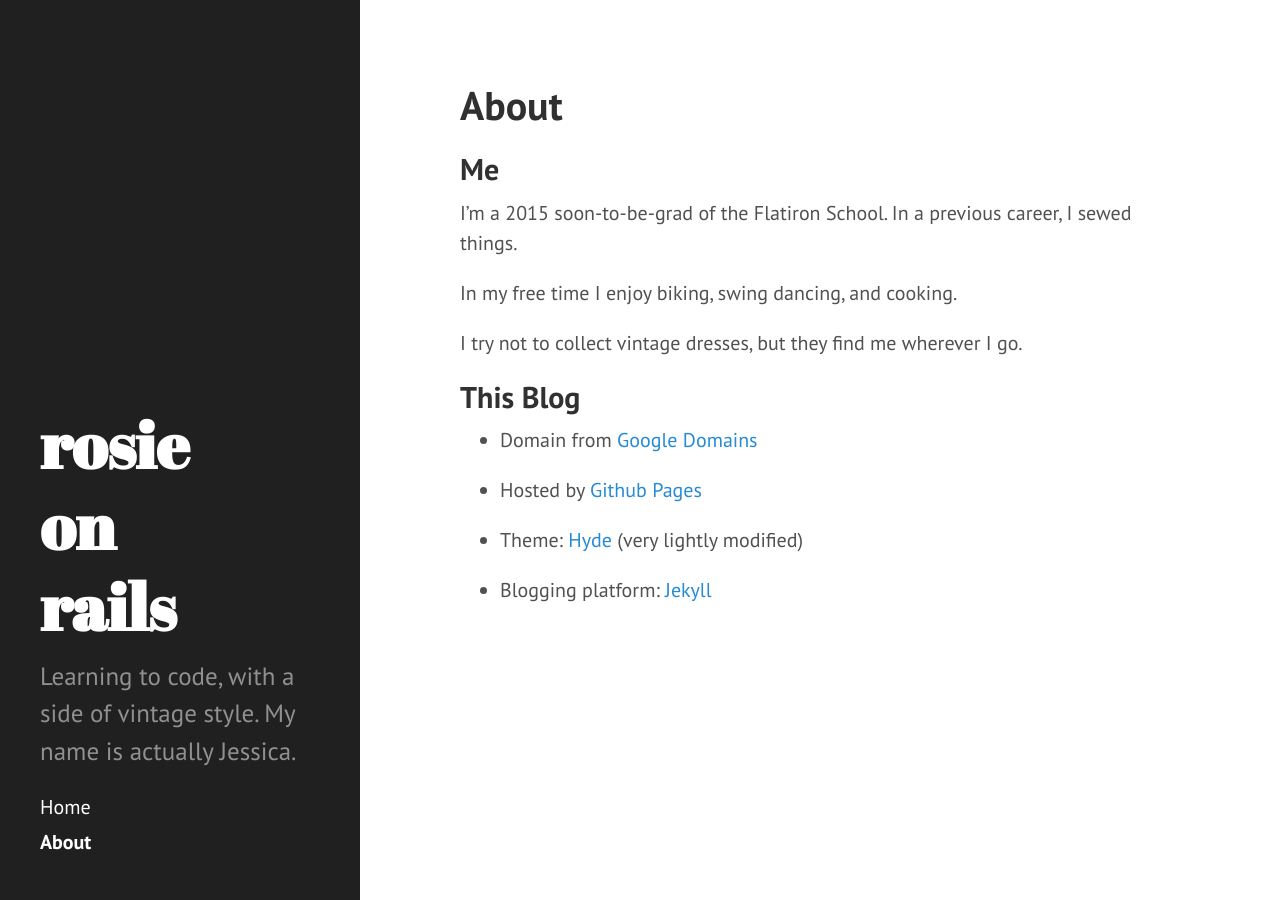
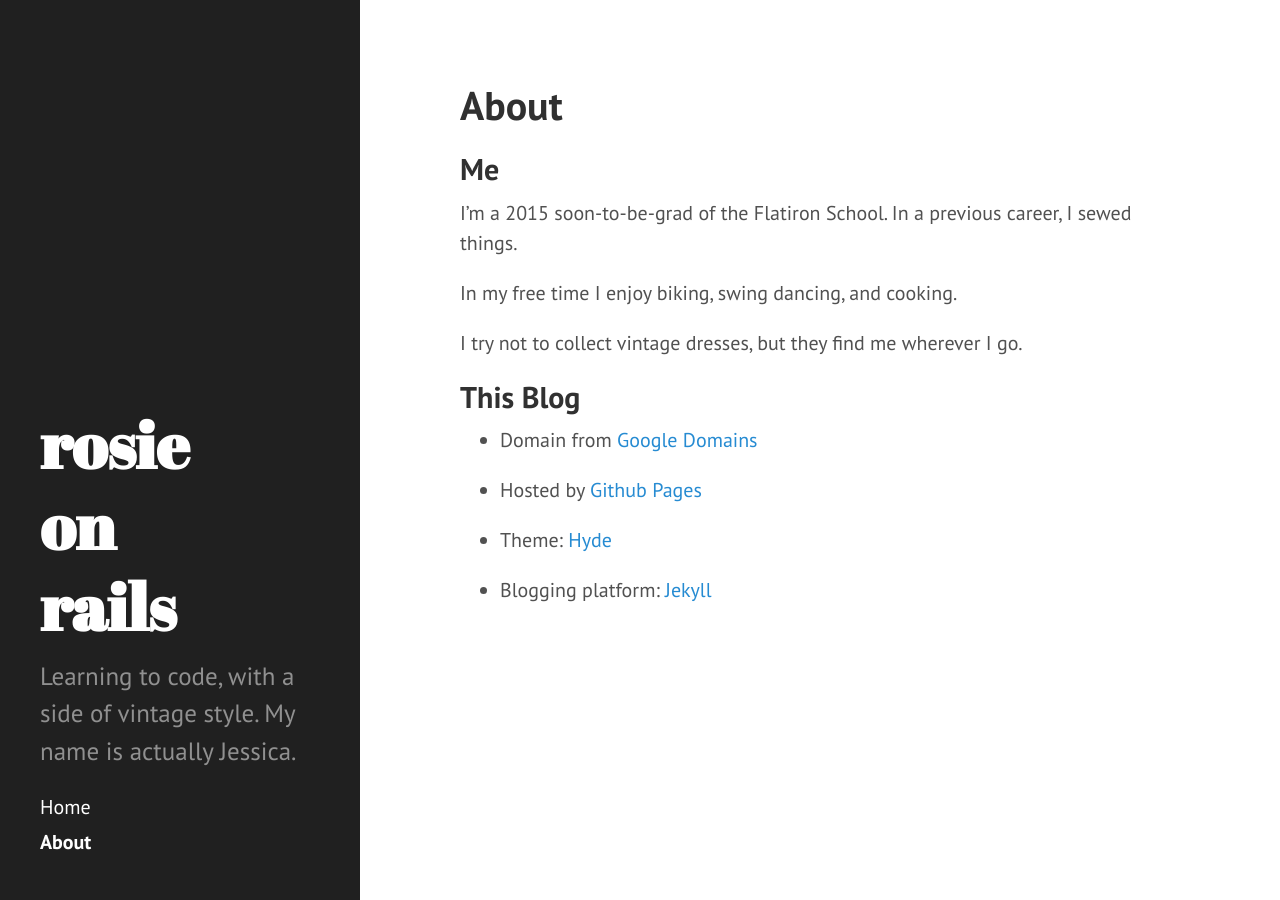
Before and after one commit to jessicashannon/jessicashannon.github.io, a Jekyll site: the page built from about.md, in a window 1280 px wide. Built offline with Jekyll 4.4.1, drawn with Linux system fonts in a browser that asks for light colours; Markdown is read by kramdown in place of the engine named in the settings.

Commit message:
update about

```diff
--- a/about.md
+++ b/about.md
@@ -18,6 +18,6 @@ I try not to collect vintage dresses, but they find me wherever I go.
 
 * Hosted by [Github Pages](http://github.com)
 
-* Theme: [Hyde](http://hyde.getpoole.com) (very lightly modified)
+* Theme: [Hyde](http://hyde.getpoole.com)
 
 * Blogging platform: [Jekyll](http://jekyllrb.com)
```
